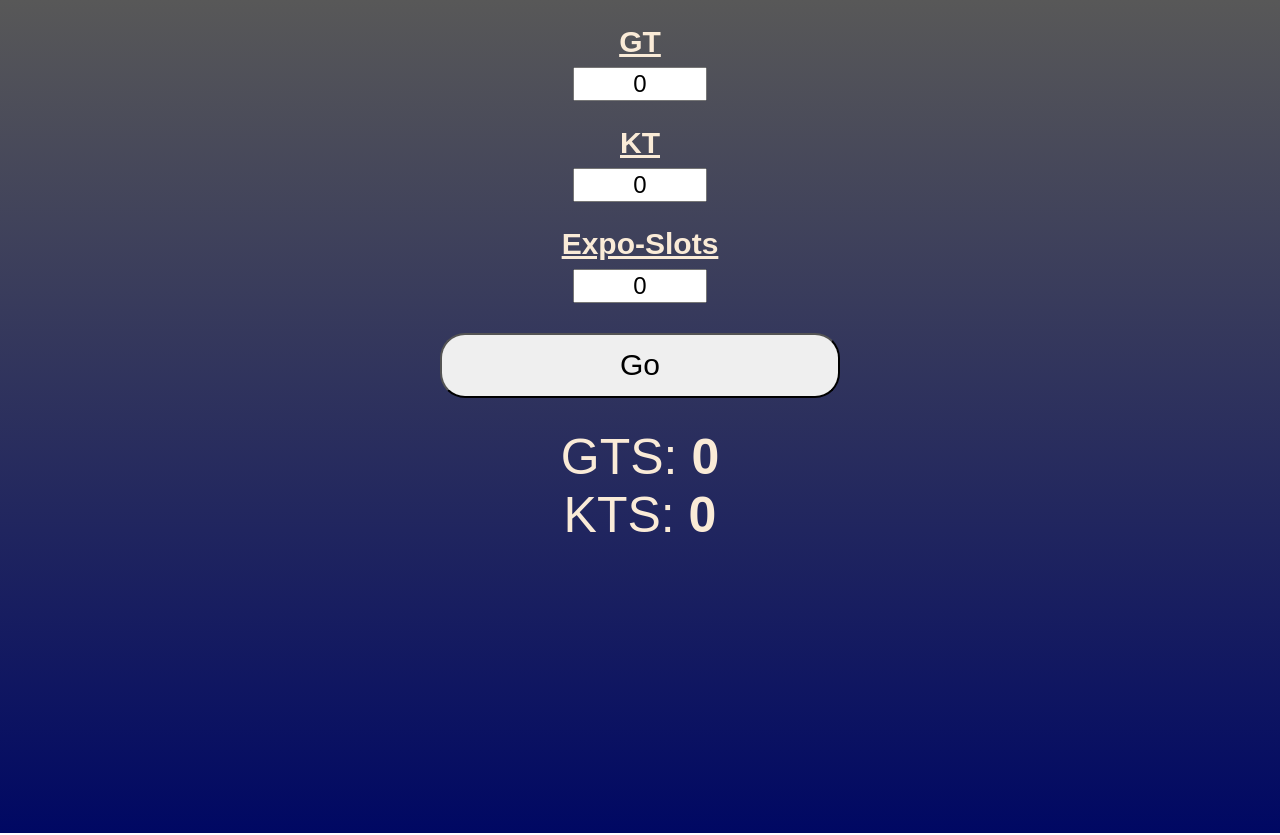
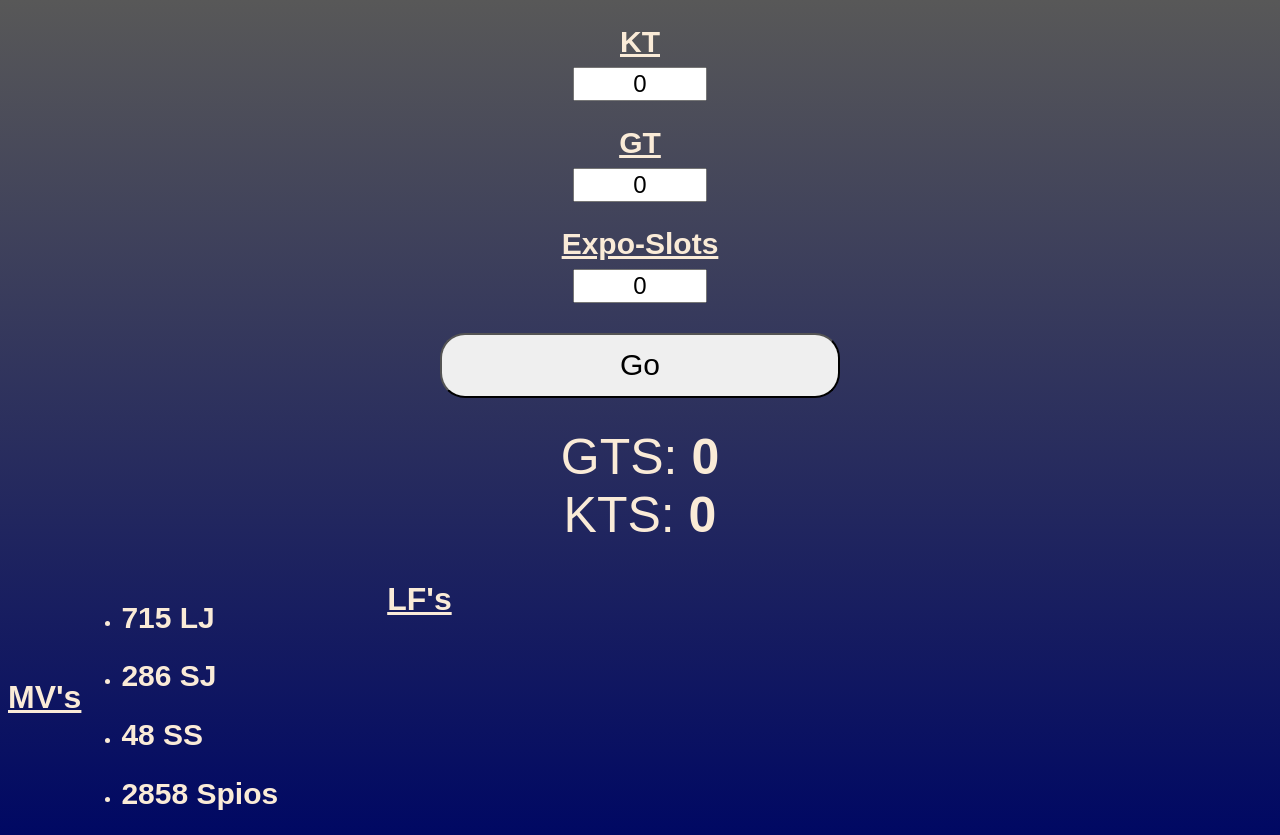
Before and after one commit to FlowsenFresh/expo, a plain HTML site: page index.html in a window 1280 px wide. Drawn offline with Linux system fonts and the light colour scheme.

Commit message:
Add files via upload

```diff
--- a/index.html
+++ b/index.html
@@ -8,7 +8,15 @@
     <title>EXPO CALC</title>
   </head>
   <body>
-    <h2>GT</h2>
+    <h2 class="userInput">KT</h2>
+    <input
+      type="text"
+      name="ktCount"
+      maxlength="4"
+      id="ktCount"
+      value="0"
+    />
+    <h2 class="userInput">GT</h2>
     <input
       type="text"
       name="gtCount"
@@ -16,15 +24,7 @@
       id="gtCount"
       value="0"
     />
-    <h2>KT</h2>
-    <input
-      type="text"
-      name="ktCount"
-      maxlength="4"
-      id="ktCount"
-      value="0"
-    />
-    <h2>Expo-Slots</h2>
+    <h2 class="userInput">Expo-Slots</h2>
     <input
       type="text"
       name="expoCount"
@@ -38,7 +38,18 @@
     ></strong><br />
     <span id="ktOutput">KTS: <strong><span id="ktsText">0</span></span
     ></strong><br />
-    <p id="textOutput"></p>
+    <div id="mvDiv">
+      <h1 class="userInput">MV's</h1>
+      <ul>
+      <li><h2 id="ljMv">715 LJ</h2></li>
+      <li><h2 id="sjMv">286 SJ</h2></li>
+      <li><h2 id="ssMv">48 SS</h2></li>
+      <li><h2 id="spioMv">2858 Spios</h2></li>
+    </ul>
+    </div>
+    <div id="lfDiv">
+      <h1 class="userInput">LF's</h1>
+    </div>
     <script src="script.js"></script>
   </body>
 </html>
--- a/main.css
+++ b/main.css
@@ -25,10 +25,23 @@ span {
 h2 {
   font-size: 30px;
   margin-bottom: 8px;
-  text-decoration: underline;
 }
 
 hr {
   width: 20%;
   border-radius: 10px;
 }
+
+.userInput {
+  text-decoration: underline;
+}
+
+#mvDiv,
+#lfDiv {
+  float: left;
+  text-align: left;
+  margin-top: 1em;
+  display: flex;
+  width: 30%;
+  align-items: center;
+}
```
